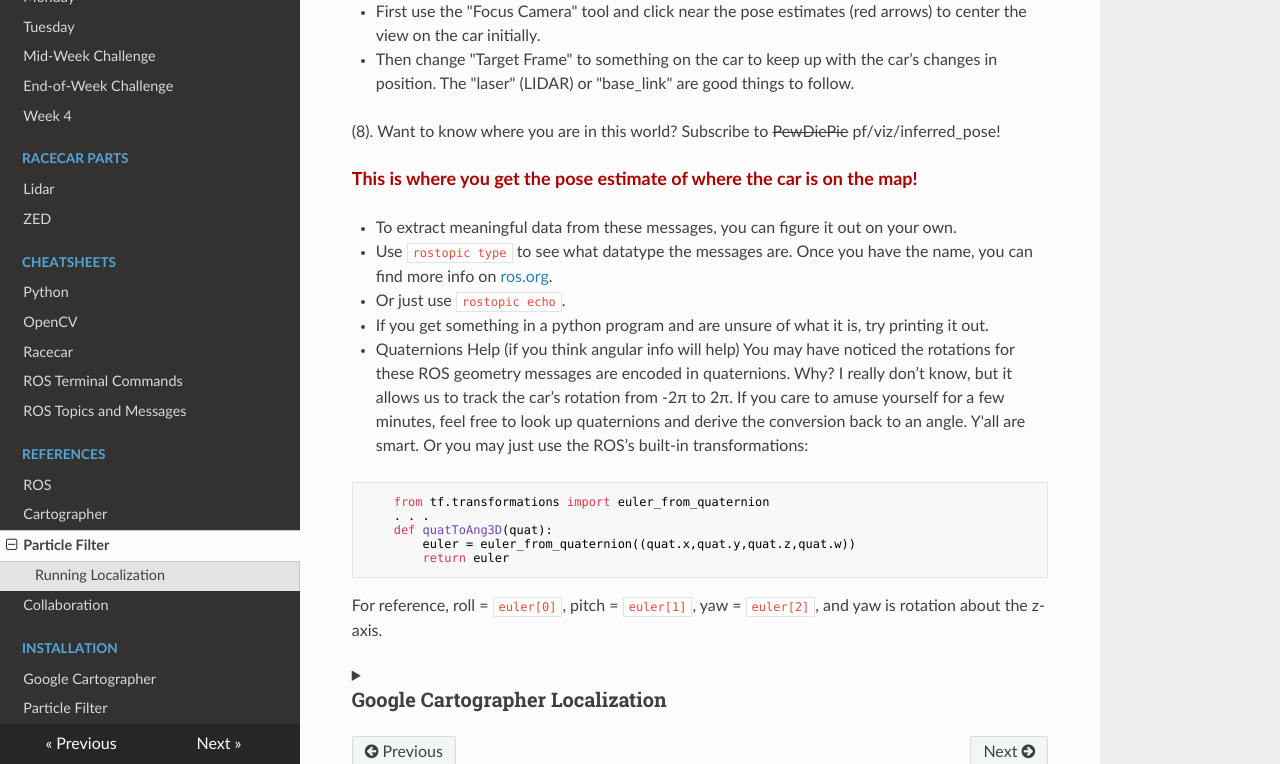
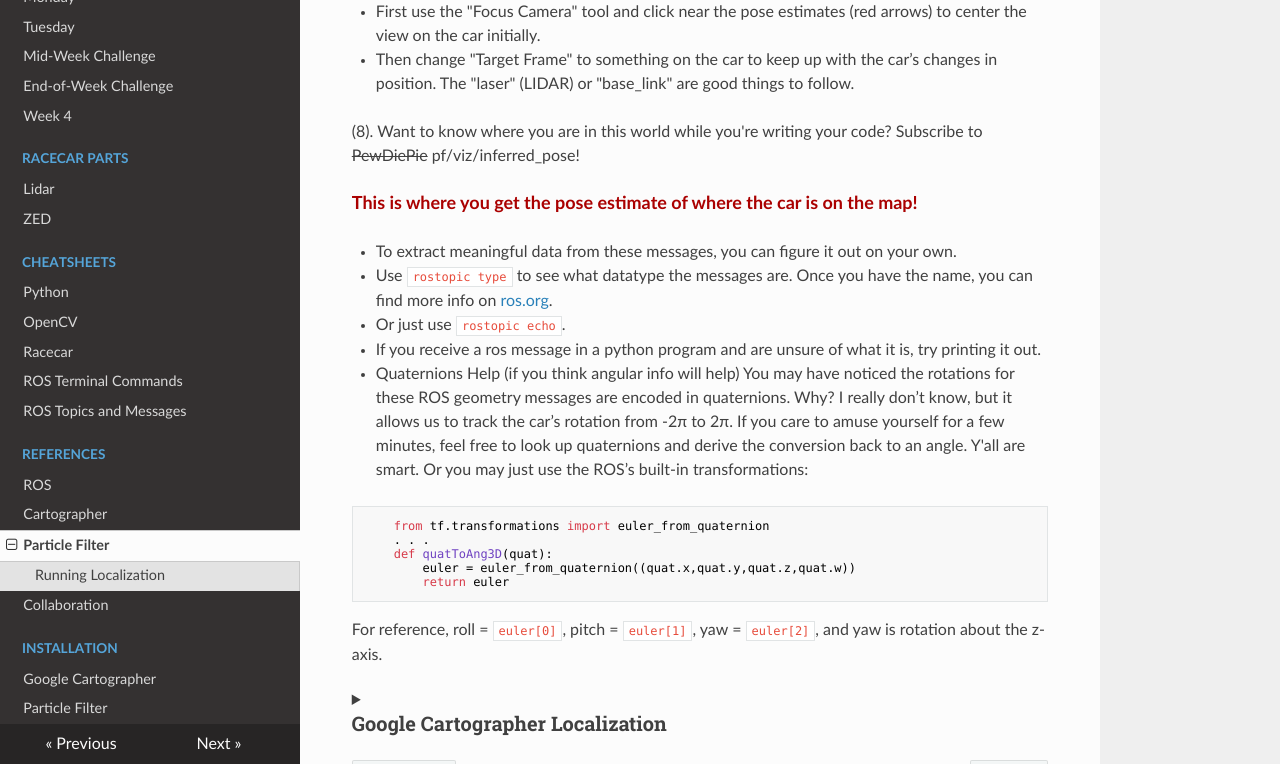
Before and after one commit to ChrisLindland/racecar-website, an MkDocs documentation site: the page built from docs/maps/localization/particle_filter_usage.md, in a window 1280 px wide and 900 px high, scrolled down 1831 px, cut to the strip 136-900 px from the top of the window. Built offline with MkDocs 1.6.1, drawn with Linux system fonts in a browser that asks for light colours; nearby versions of some CDN libraries.

Commit message:
Update particle_filter_usage.md

````diff
--- a/docs/maps/localization/particle_filter_usage.md
+++ b/docs/maps/localization/particle_filter_usage.md
@@ -28,7 +28,7 @@
   * First use the "Focus Camera" tool and click near the pose estimates (red arrows) to center the view on the car initially.</li>
   * Then change "Target Frame" to something on the car to keep up with the car’s changes in position. The "laser" (LIDAR) or "base_link" are good things to follow.
 
-(8). Want to know where you are in this world? Subscribe to <del>PewDiePie</del> pf/viz/inferred_pose!<br>
+(8). Want to know where you are in this world while you're writing your code? Subscribe to <del>PewDiePie</del> pf/viz/inferred_pose!<br>
 
 
 <font color="AA0000" size="4"><b> This is where you get the pose estimate of where the car is on the map! </b></font>
@@ -37,7 +37,7 @@
   * To extract meaningful data from these messages, you can figure it out on your own.
   * Use `rostopic type` to see what datatype the messages are. Once you have the name, you can find more info on [ros.org](http://docs.ros.org/api/geometry_msgs/html/index-msg.html).
   * Or just use `rostopic echo`.
-  * If you get something in a python program and are unsure of what it is, try printing it out.
+  * If you receive a ros message in a python program and are unsure of what it is, try printing it out.
   * Quaternions Help (if you think angular info will help)
   You may have noticed the rotations for these ROS geometry messages are encoded in quaternions. Why? I really don’t know, but it allows us to track the car’s rotation from -2π to 2π. If you care to amuse yourself for a few minutes, feel free to look up quaternions and derive the conversion back to an angle. Y'all are smart. Or you may just use the ROS’s built-in transformations:
 ```python
````
